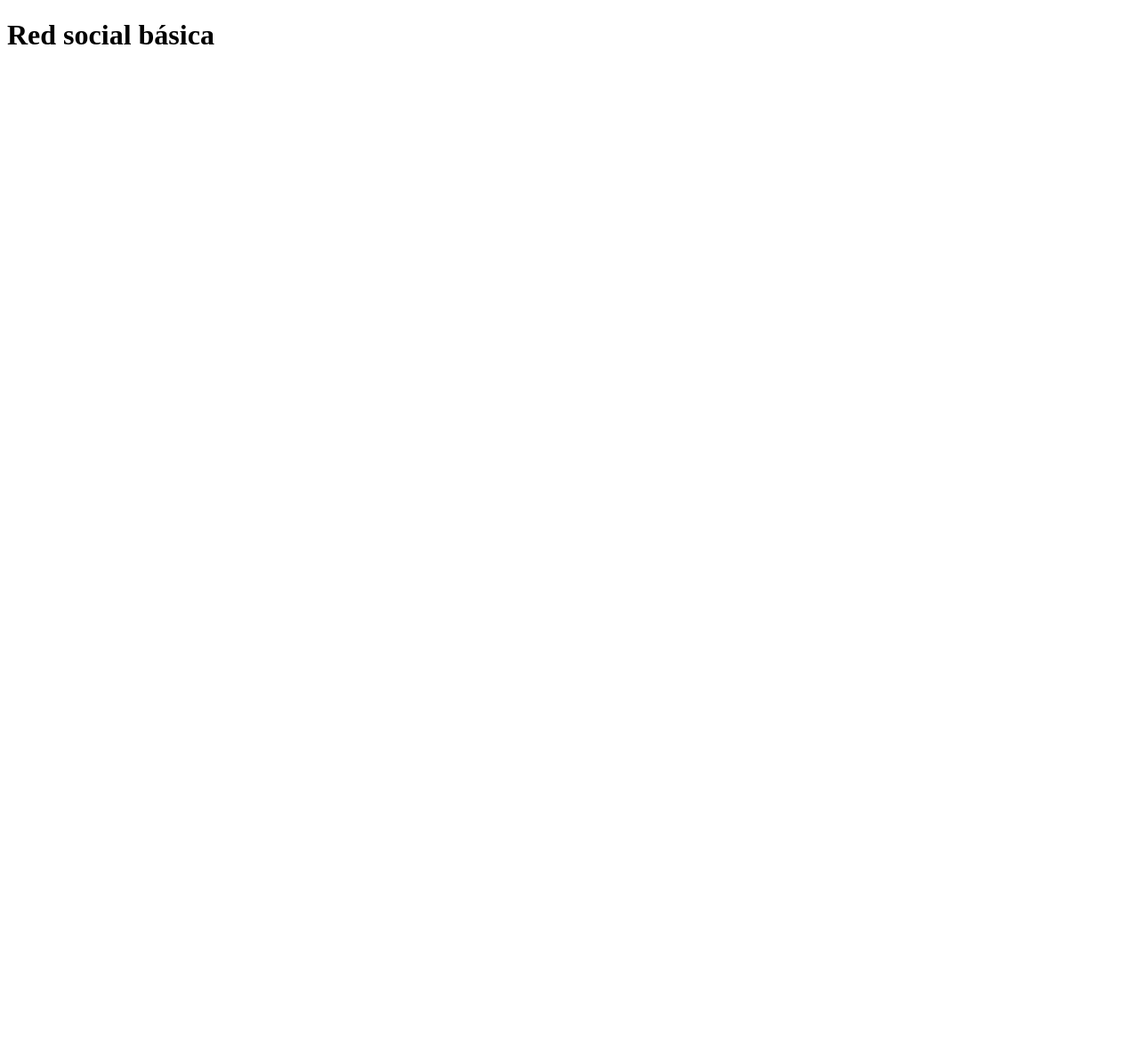
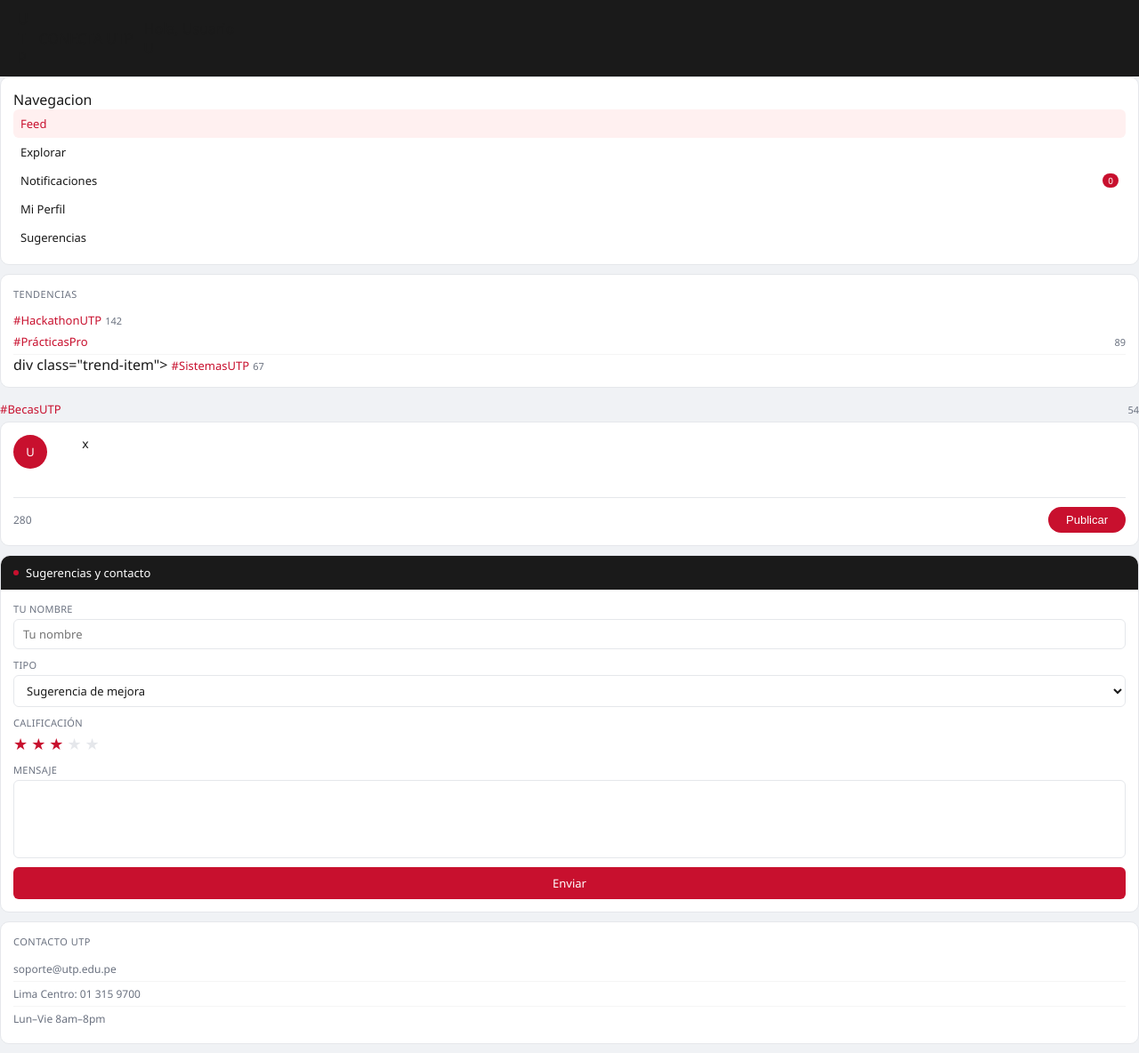
Before and after one commit to MilagritosTafur/Red-Social-Basica, a plain HTML site: page La página/index.html in a window 1280 px wide. Shown: the whole page at 89% size. Before the commit the page ends 800 px from the top, so only its background shows below. Drawn offline with Linux system fonts and the light colour scheme.

Commit message:
se actualizo el index y el style

```diff
--- /dev/null
+++ b/La página/Style/style.css
@@ -0,0 +1,486 @@
+:root {
+    --rojo: #C8102E;
+    --negro: #1a1a1a;
+    --fondo: #f0f2f5;
+    --tarjeta: #ffffff;
+    --gris: #6b7280;
+    --borde: #e5e7eb;
+}
+
+* {
+    margin: 0;
+    padding: 0;
+    box-sizing: border-box;
+}
+
+body {
+    font-family: 'Segoe UI', sans-serif;
+    background: var(--fondo);
+    color: var(--negro);
+}
+
+/* ── Logo UTP ── */
+.nav-logo {
+    display: flex;
+    gap: 3px;
+}
+
+.logo-block {
+    width: 26px;
+    height: 28px;
+    display: flex;
+    align-items: center;
+    justify-content: center;
+    font-size: 13px;
+    font-weight: 700;
+    color: white;
+    border-radius: 2px;
+}
+
+.rojo {
+    background: var(--rojo);
+}
+
+.negro {
+    background: var(--negro);
+}
+
+/* ── Navbar ── */
+.nav {
+    background: var(--negro);
+    padding: 10px 20px;
+    display: flex;
+    align-items: center;
+    gap: 12px;
+    position: sticky;
+    top: 0;
+    z-index: 100;
+}
+
+.nav-title {
+    color: white;
+    font-size: 14px;
+    font-weight: 500;
+    letter-spacing: 0.5px;
+    flex: 1;
+}
+
+.nav-right {
+    display: flex;
+    align-items: center;
+    gap: 10px;
+}
+
+.nav-right span {
+    color: rgba(255, 255, 255, 0.7);
+    font-size: 13px;
+}
+
+/* ── Avatares ── */
+.avatar-sm {
+    width: 30px;
+    height: 30px;
+    border-radius: 50%;
+    background: var(--rojo);
+    color: white;
+    display: flex;
+    align-items: center;
+    justify-content: center;
+    font-size: 11px;
+    font-weight: 500;
+    cursor: pointer;
+    flex-shrink: 0;
+}
+
+.avatar-md {
+    width: 38px;
+    height: 38px;
+    border-radius: 50%;
+    background: var(--rojo);
+    color: white;
+    display: flex;
+    align-items: center;
+    justify-content: center;
+    font-size: 13px;
+    font-weight: 500;
+    flex-shrink: 0;
+}
+
+/* ── Layout ── */
+.layout {
+    display: grid;
+    grid-template-columns: 210px 1fr 210px;
+    gap: 14px;
+    max-width: 920px;
+    margin: 16px auto;
+    padding: 0 12px;
+}
+
+/* ── Cards ── */
+.card {
+    background: var(--tarjeta);
+    border-radius: 10px;
+    border: 0.5px solid var(--borde);
+    padding: 14px;
+    margin-bottom: 10px;
+}
+
+.card-title {
+    font-size: 11px;
+    font-weight: 500;
+    color: var(--gris);
+    text-transform: uppercase;
+    letter-spacing: 0.5px;
+    margin-bottom: 10px;
+}
+
+/* ── Sidebar izquierda ── */
+.sidebar-left {
+    display: flex;
+    flex-direction: column;
+}
+
+.nav-item {
+    display: flex;
+    align-items: center;
+    justify-content: space-between;
+    padding: 7px 8px;
+    border-radius: 6px;
+    font-size: 13px;
+    color: var(--negro);
+    text-decoration: none;
+    cursor: pointer;
+    transition: background 0.15s;
+}
+
+.nav-item:hover {
+    background: #f5f5f5;
+}
+
+.nav-item.active {
+    background: #fff0f0;
+    color: var(--rojo);
+    font-weight: 500;
+}
+
+.badge {
+    background: var(--rojo);
+    color: white;
+    font-size: 10px;
+    padding: 1px 6px;
+    border-radius: 10px;
+}
+
+/* ── Tendencias ── */
+.trend-item {
+    display: flex;
+    justify-content: space-between;
+    align-items: center;
+    padding: 5px 0;
+    border-bottom: 0.5px solid #f5f5f5;
+}
+
+.trend-item:last-child {
+    border-bottom: none;
+}
+
+.trend-tag {
+    font-size: 13px;
+    font-weight: 500;
+    color: var(--rojo);
+}
+
+.trend-n {
+    font-size: 11px;
+    color: var(--gris);
+}
+
+/* ── Feed ── */
+.feed {
+    display: flex;
+    flex-direction: column;
+    gap: 10px;
+}
+
+/* ── Compositor ── */
+.compose {
+    margin-bottom: 0;
+}
+
+.compose-row {
+    display: flex;
+    gap: 10px;
+    align-items: flex-start;
+}
+
+.compose-row textarea {
+    flex: 1;
+    border: none;
+    outline: none;
+    resize: none;
+    font-size: 14px;
+    font-family: inherit;
+    min-height: 60px;
+    background: transparent;
+    color: var(--negro);
+}
+
+.compose-footer {
+    display: flex;
+    justify-content: space-between;
+    align-items: center;
+    margin-top: 10px;
+    padding-top: 10px;
+    border-top: 0.5px solid var(--borde);
+}
+
+.char-count {
+    font-size: 12px;
+    color: var(--gris);
+}
+
+.compose-footer button {
+    background: var(--rojo);
+    color: white;
+    border: none;
+    padding: 7px 20px;
+    border-radius: 20px;
+    font-size: 13px;
+    font-weight: 500;
+    cursor: pointer;
+    transition: opacity 0.15s;
+}
+
+.compose-footer button:hover {
+    opacity: 0.85;
+}
+
+/* ── Posts ── */
+.post {
+    background: var(--tarjeta);
+    border-radius: 10px;
+    border: 0.5px solid var(--borde);
+    padding: 14px;
+}
+
+.post-head {
+    display: flex;
+    gap: 10px;
+    margin-bottom: 8px;
+}
+
+.post-info {
+    flex: 1;
+}
+
+.post-name {
+    font-size: 13px;
+    font-weight: 500;
+    color: var(--negro);
+}
+
+.post-meta {
+    font-size: 11px;
+    color: var(--gris);
+    margin-top: 1px;
+}
+
+.role-tag {
+    font-size: 10px;
+    padding: 2px 6px;
+    border-radius: 4px;
+    margin-left: 5px;
+}
+
+.tag-student {
+    background: #f0f0f0;
+    color: #444;
+}
+
+.tag-teacher {
+    background: #fff0f0;
+    color: #9B0C23;
+}
+
+.tag-oficial {
+    background: var(--negro);
+    color: white;
+}
+
+.post-body {
+    font-size: 13px;
+    line-height: 1.6;
+    margin-bottom: 10px;
+    color: var(--negro);
+}
+
+.hashtag {
+    color: var(--rojo);
+    font-weight: 500;
+}
+
+.post-actions {
+    display: flex;
+    gap: 14px;
+}
+
+.act {
+    display: flex;
+    align-items: center;
+    gap: 4px;
+    font-size: 12px;
+    color: var(--gris);
+    cursor: pointer;
+    padding: 3px 6px;
+    border-radius: 4px;
+    transition: background 0.1s;
+    border: none;
+    background: none;
+    font-family: inherit;
+}
+
+.act:hover {
+    background: #f5f5f5;
+    color: var(--rojo);
+}
+
+.act.liked {
+    color: var(--rojo);
+}
+
+.empty {
+    text-align: center;
+    color: var(--gris);
+    padding: 2rem;
+    font-size: 14px;
+}
+
+/* ── Sidebar derecha ── */
+.sidebar-right {
+    display: flex;
+    flex-direction: column;
+}
+
+.suggest-header {
+    background: var(--negro);
+    margin: -14px -14px 14px -14px;
+    padding: 10px 14px;
+    border-radius: 10px 10px 0 0;
+    display: flex;
+    align-items: center;
+    gap: 8px;
+}
+
+.suggest-header p {
+    color: white;
+    font-size: 13px;
+    font-weight: 500;
+}
+
+.suggest-dot {
+    width: 6px;
+    height: 6px;
+    border-radius: 50%;
+    background: var(--rojo);
+    flex-shrink: 0;
+}
+
+.suggest-body {
+    display: flex;
+    flex-direction: column;
+    gap: 10px;
+}
+
+.form-field {
+    display: flex;
+    flex-direction: column;
+    gap: 4px;
+}
+
+.form-field label {
+    font-size: 11px;
+    font-weight: 500;
+    color: var(--gris);
+    text-transform: uppercase;
+    letter-spacing: 0.3px;
+}
+
+.form-field input,
+.form-field select,
+.form-field textarea {
+    border: 0.5px solid var(--borde);
+    border-radius: 6px;
+    padding: 7px 10px;
+    font-size: 13px;
+    font-family: inherit;
+    outline: none;
+    color: var(--negro);
+    background: white;
+    transition: border-color 0.2s;
+}
+
+.form-field input:focus,
+.form-field select:focus,
+.form-field textarea:focus {
+    border-color: var(--rojo);
+}
+
+.form-field textarea {
+    resize: none;
+}
+
+.stars {
+    display: flex;
+    gap: 4px;
+}
+
+.star {
+    font-size: 18px;
+    cursor: pointer;
+    color: #e5e7eb;
+    transition: color 0.1s;
+}
+
+.star.on {
+    color: var(--rojo);
+}
+
+#btn-sugerencia {
+    width: 100%;
+    background: var(--rojo);
+    color: white;
+    border: none;
+    padding: 9px;
+    border-radius: 6px;
+    font-size: 13px;
+    cursor: pointer;
+    font-family: inherit;
+    transition: background 0.2s;
+}
+
+#btn-sugerencia:hover {
+    background: #9B0C23;
+}
+
+.contact-item {
+    font-size: 12px;
+    color: var(--gris);
+    padding: 5px 0;
+    border-bottom: 0.5px solid #f5f5f5;
+}
+
+.contact-item:last-child {
+    border-bottom: none;
+}
+
+/* ── Responsive ── */
+@media (max-width: 700px) {
+    .layout {
+        grid-template-columns: 1fr;
+    }
+
+    .sidebar-left,
+    .sidebar-right {
+        display: none;
+    }
+}
--- a/La página/index.html
+++ b/La página/index.html
@@ -1,11 +1,142 @@
 <!DOCTYPE html>
+<html lang="en">
+
 <head>
-        <title>Red social básica</title>
     <meta charset="UTF-8">
     <meta name="viewport" content="width=device-width, initial-scale=1.0">
+    <title>CONECTA UTP</title>
+    <link rel="stylesheet" href="Style/style.css">
 </head>
 
 <body>
-        <h1>Red social básica</h1>
+    <!-- NAVBAR -->
+    <nav class="nav">
+        <div class="nav_logo">
+            <div class=Logo_Block_Rojo>U</div>
+            <div class="Logo_Block_Negro">T</div>
+            <div class="Logo_Block:Rojo">P</div>
+        </div>
+        <span class="nav_title">CONECTA UTP</span>
+        <div class="nav_derecha">
+            <span class="nav_nombre_usuario">Hola, Usuario</span>
+            <div class="avatar_usuario" id="avatar">U</div>
+        </div>
+    </nav>
+    <!-- LAYOUT PRINCIPAL -->
+    <div class="layout_principal">
+        <!-- BARRA LATERAL IZQUIERDA-->
+        <aside class="barra_lateral">
+            <div class="card">
+                <p class="card_titulo">Navegacion</p>
+                <a href="index.html" class="nav-item active">Feed</a>
+                <a href="#" class="nav-item">Explorar</a>
+                <a href="#" class="nav-item">
+                    Notificaciones
+                    <span class="badge" id="notif_count">0</span>
+                </a>
+                <a href="perfil.html" class="nav-item">Mi Perfil</a>
+                <a href="#sugerencias" class="nav-item">Sugerencias</a>
+            </div>
+            <div class="card">
+                <p class="card-title">Tendencias</p>
+                <div class="trnd-item">
+                    <span class="trend-tag">#HackathonUTP</span>
+                    <span class="trend-n">142</span>
+                </div>
+                <div class="trend-item">
+                    <span class="trend-tag">#PrácticasPro</span>
+                    <span class="trend-n">89</span>
+                </div>
+                div class="trend-item">
+                <span class="trend-tag">#SistemasUTP</span>
+                <span class="trend-n">67</span>
+            </div>
+            <div class="trend-item">
+                <span class="trend-tag">#BecasUTP</span>
+                <span class="trend-n">54</span>
+            </div>
+    </div>
+
+    </aside>
+    <!-- FEED CENTRAL -->
+    <main class="feed">
+
+        <!-- COMPOSITOR DE POSTS -->
+        <div class="card compose">
+            <div class="compose-row">
+                <div class="avatar-md" id="compose-avatar">U</div>
+                <textarea id="texto-post" placeholder="¿Qué está pasando en la UTP?" maxlength="280">
+        x</textarea>
+            </div>
+            <div class="compose-footer">
+                <span class="char-count" id="contador">280</span>
+                <button id="btn-publicar">Publicar</button>
+            </div>
+        </div>
+
+        <!-- FEED DE POSTS -->
+        <div id="feed">
+            <!-- JS genera los posts aquí -->
+        </div>
+
+    </main>
+    <!-- SIDEBAR DERECHA -->
+    <aside class="sidebar-right">
+
+        <!-- SUGERENCIAS -->
+        <div class="card" id="sugerencias">
+            <div class="suggest-header">
+                <div class="suggest-dot"></div>
+                <p>Sugerencias y contacto</p>
+            </div>
+            <div class="suggest-body">
+                <div class="form-field">
+                    <label>Tu nombre</label>
+                    <input type="text" id="sug-nombre" placeholder="Tu nombre">
+                </div>
+                <div class="form-field">
+                    <label>Tipo</label>
+                    <select id="sug-tipo">
+                        <option>Sugerencia de mejora</option>
+                        <option>Reporte de error</option>
+                        <option>Contacto general</option>
+                        <option>Felicitación</option>
+                    </select>
+                </div>
+                <div class="form-field">
+                    <label>Calificación</label>
+                    <div class="stars" id="stars">
+                        <span class="star on" data-i="1">★</span>
+                        <span class="star on" data-i="2">★</span>
+                        <span class="star on" data-i="3">★</span>
+                        <span class="star" data-i="4">★</span>
+                        <span class="star" data-i="5">★</span>
+                    </div>
+                </div>
+                <div class="form-field">
+                    <label>Mensaje</label>
+                    <textarea id="sug-mensaje" placeholder="Escribe tu sugerencia aquí..." rows="4">
+            </textarea>
+                </div>
+                <button id="btn-sugerencia">Enviar</button>
+            </div>
+        </div>
+        <!-- CONTACTO -->
+        <div class="card">
+            <p class="card-title">Contacto UTP</p>
+            <div class="contact-item">soporte@utp.edu.pe</div>
+            <div class="contact-item">Lima Centro: 01 315 9700</div>
+            <div class="contact-item">Lun–Vie 8am–8pm</div>
+        </div>
+
+    </aside>
+
+    </div>
+
+    <!-- SCRIPTS -->
+    <script src="js/storage.js"></script>
+    <script src="js/app.js"></script>
+
 </body>
+
 </html>
--- a/La página/styles.css
+++ /dev/null
@@ -1,3 +0,0 @@
-body {
-    background-color: aquamarine;
-}
```
Also changed, not shown: La página/perfil.html (added). Lines whose indentation alone changed are shown as unchanged.
